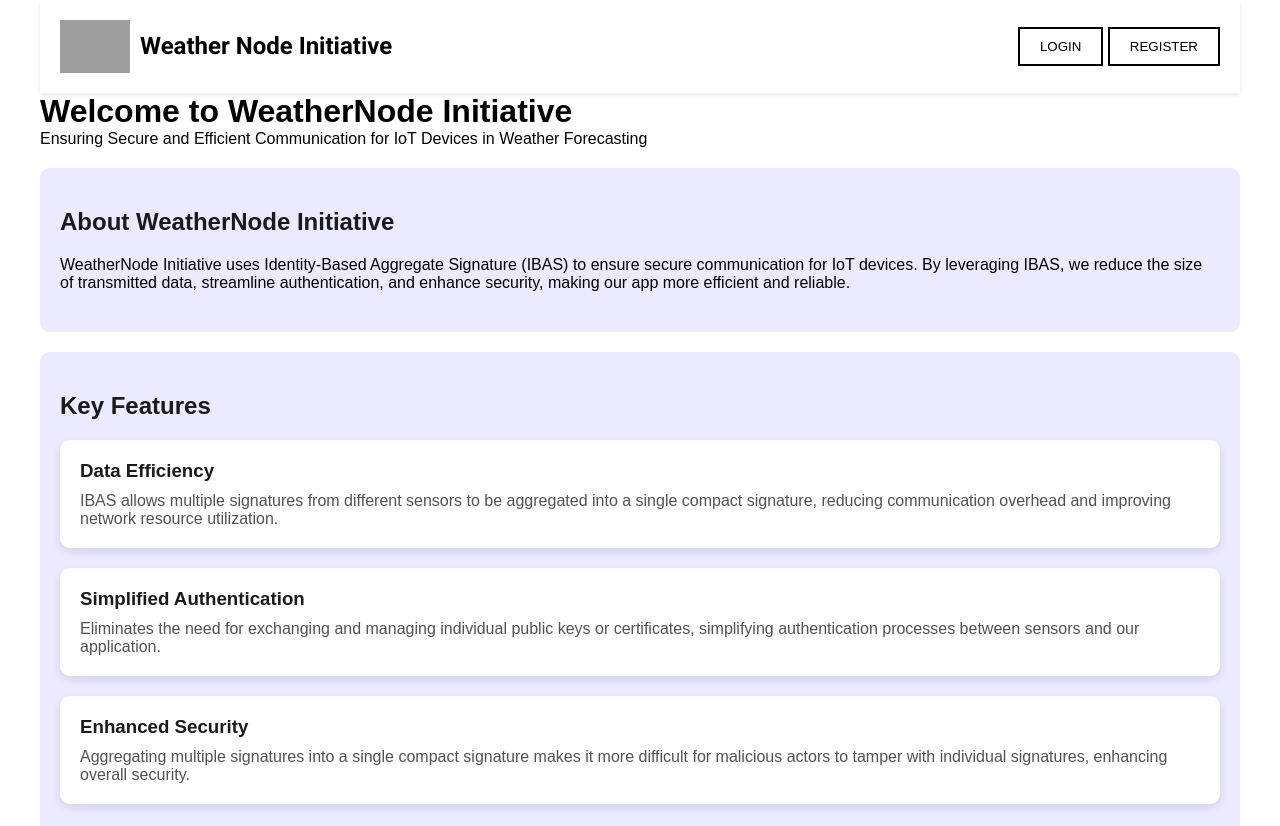
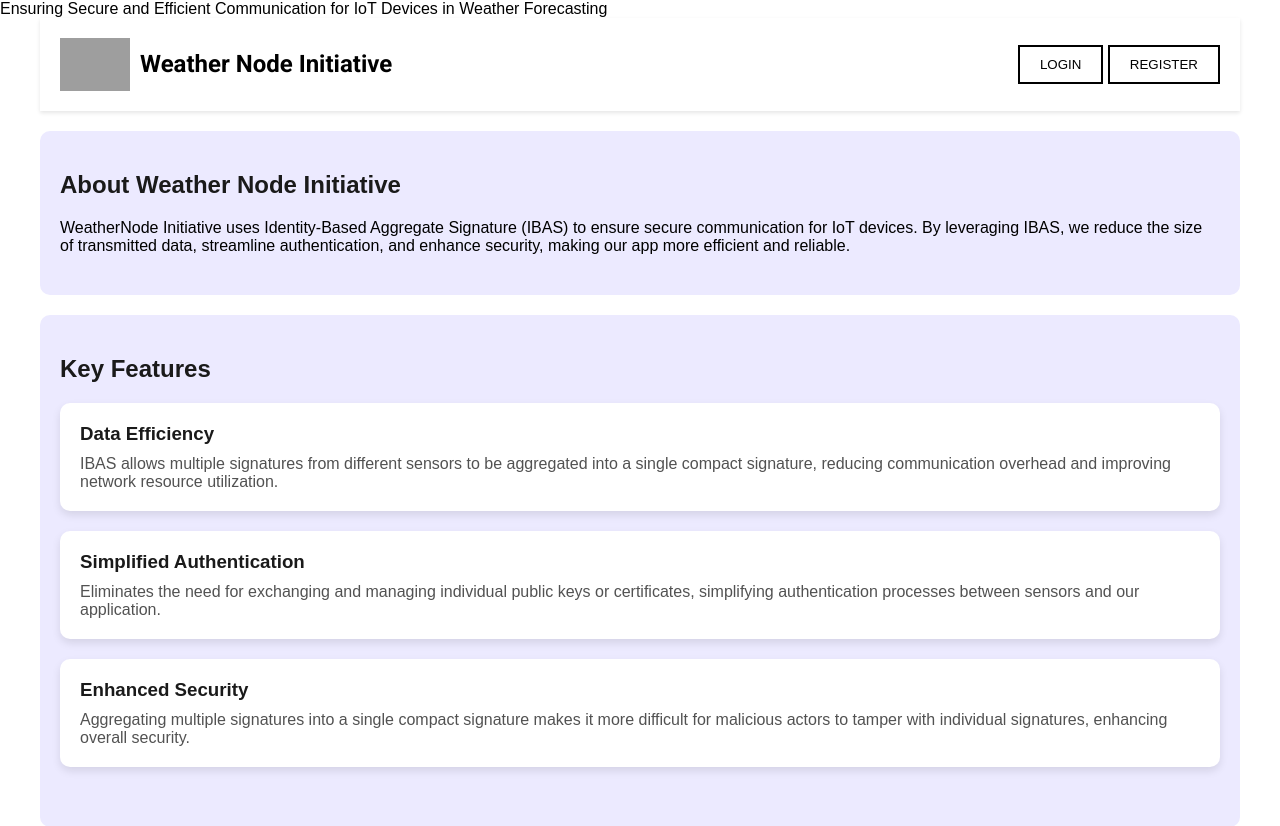
Before and after one commit to MajikJoker/Weather-Node-Initiative, a Flask app: page / in a window 1280 px wide. Shown: the top 826 px of the page. Run offline with Flask 2, Linux system fonts and the light colour scheme; grey boxes are pictures that could not be loaded.

Commit message:
Update home.html

```diff
--- a/templates/home.html
+++ b/templates/home.html
@@ -3,7 +3,8 @@
 
 <head>
     <meta charset="UTF-8">
-    <title>WeatherNode Initiative</title>
+    <title>Weather Node Initiative</title>
+    <p>Ensuring Secure and Efficient Communication for IoT Devices in Weather Forecasting</p>
     <link rel="stylesheet" href="{{ url_for('static', filename='style.css') }}">
 </head>
 
@@ -20,13 +21,8 @@
             </div>
         </div>
 
-        <header>
-            <h1>Welcome to WeatherNode Initiative</h1>
-            <p>Ensuring Secure and Efficient Communication for IoT Devices in Weather Forecasting</p>
-        </header>
-
         <section class="intro">
-            <h2>About WeatherNode Initiative</h2>
+            <h2>About Weather Node Initiative</h2>
             <p>WeatherNode Initiative uses Identity-Based Aggregate Signature (IBAS) to ensure secure communication for
                 IoT devices. By leveraging IBAS, we reduce the size of transmitted data, streamline authentication, and
                 enhance security, making our app more efficient and reliable.</p>
```
